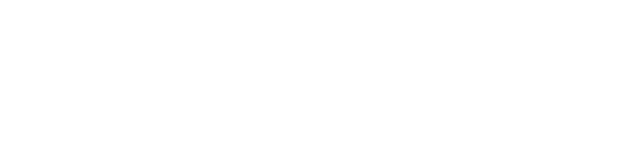
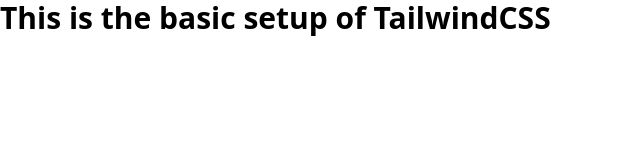
Before and after one commit to codebyjstn/tailwindcss, a plain HTML site: page index.html in a window 1280 px wide. Shown: the whole page, without its empty margins (0-640 px from the left). Drawn offline with nearby package versions, Linux system fonts and the light colour scheme.

Commit message:
html5 and tailwindcss

```diff
--- a/index.html
+++ b/index.html
@@ -11,12 +11,15 @@
     <meta name="description" content="">
     <meta name="viewport" content="width=device-width, initial-scale=1">
     <link rel="stylesheet" href="">
+    <script src="https://unpkg.com/@tailwindcss/browser@4"></script>
   </head>
   <body>
     <!--[if lt IE 7]>
       <p class="browsehappy">You are using an <strong>outdated</strong> browser. Please <a href="#">upgrade your browser</a> to improve your experience.</p>
     <![endif]-->
-
+    <h1 class="text-3xl font-bold">
+      This is the basic setup of TailwindCSS
+    </h1>
     <script src="" async defer></script>
   </body>
 </html>
```
